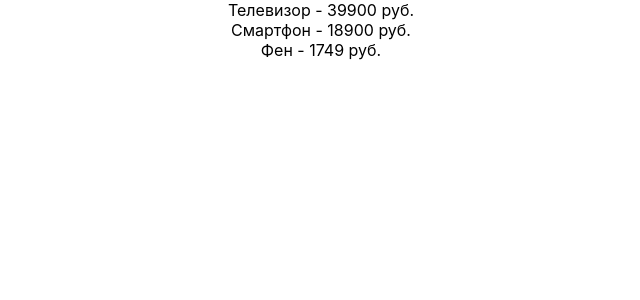
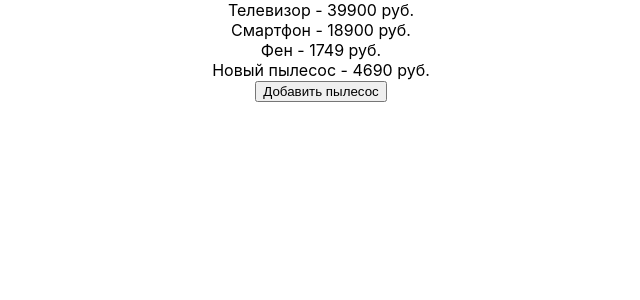
Before and after one commit to Buretos/react-4, a React (Create React App) app in the folder my-app/: page / in a window 1280 px wide. Shown: the top 300 px of the page, without its empty margins (319-959 px from the left). Built offline with nearby package versions, Linux system fonts and the light colour scheme; data requests are answered from the project's data file.

Commit message:
Lesson-5-3, video-2, JSON server GET, POST

```diff
--- a/my-app/src/App.js
+++ b/my-app/src/App.js
@@ -4,6 +4,10 @@ import styles from './app.module.css';
 export const App = () => {
 	const [products, setProducts] = useState([]);
 	const [isLoading, setIsLoading] = useState(false);
+	const [isCreating, setIsCreating] = useState(false);
+	const [refreshProductsFlag, setRefreshProductsFlag] = useState(false);
+
+	const refreshProducts = () => setRefreshProductsFlag(!refreshProductsFlag);
 
 	useEffect(() => {
 		setIsLoading(true);
@@ -14,7 +18,25 @@ export const App = () => {
 				setProducts(loadedProducts);
 			})
 			.finally(() => setIsLoading(false));
-	}, []);
+	}, [refreshProductsFlag]);
+
+	const requestAddVacuumCleaner = () => {
+		setIsCreating(true);
+		fetch('http://localhost:3005/produckts', {
+			method: 'POST',
+			headers: { 'Content-Type': 'application/json;charset=utf-8' },
+			body: JSON.stringify({
+				name: 'Новый пылесос',
+				price: 4690,
+			}),
+		})
+			.then((rawResponse) => rawResponse.json())
+			.then((response) => {
+				console.log('Пылесос добавлен, ответ сервера:', response);
+				refreshProducts();
+			})
+			.finally(() => setIsCreating(false));
+	};
 
 	return (
 		<div className={styles.app}>
@@ -27,6 +49,9 @@ export const App = () => {
 					</div>
 				))
 			)}
+			<button disabled={isCreating} onClick={requestAddVacuumCleaner}>
+				Добавить пылесос
+			</button>
 		</div>
 	);
 };
--- a/my-app/src/db.json
+++ b/my-app/src/db.json
@@ -14,7 +14,11 @@
       "id": "003",
       "name": "Фен",
       "price": 1749
+    },
+    {
+      "name": "Новый пылесос",
+      "price": 4690,
+      "id": "Dr2H9lM"
     }
   ]
-
 }
```
Lines whose indentation alone changed are shown as unchanged.
